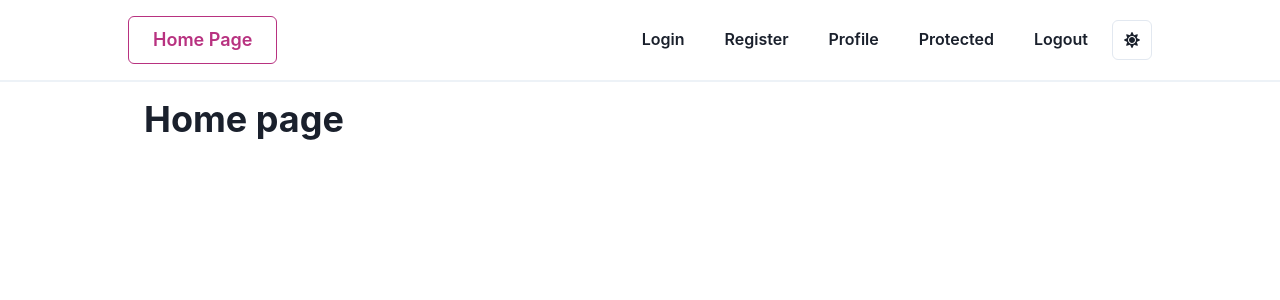
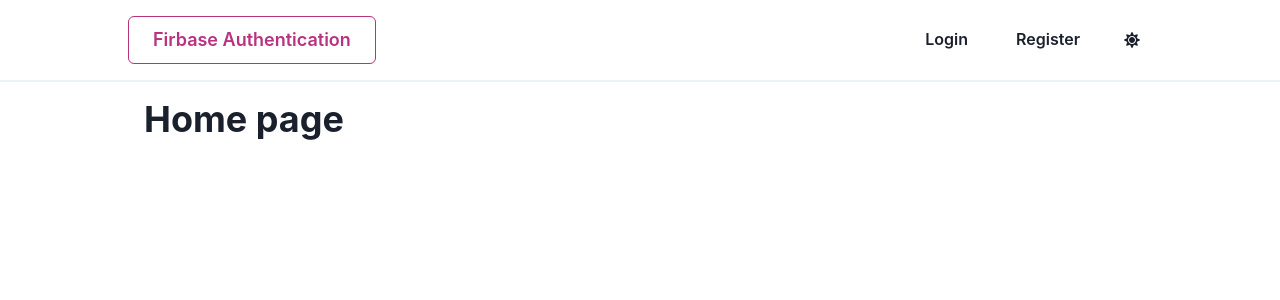
Before and after one commit to SHresTho12/iut_edumate, a React (Create React App) app: page / in a window 1280 px wide. Shown: the top 300 px of the page. Built offline with nearby package versions, Linux system fonts and the light colour scheme; no server answers.

Commit message:
Log out added

```diff
--- a/src/components/Navbar.jsx
+++ b/src/components/Navbar.jsx
@@ -8,35 +8,44 @@ import {
 } from '@chakra-ui/react'
 import React from 'react'
 import { FaMoon, FaSun } from 'react-icons/fa'
+import { useAuth } from '../Context/AuthContext'
 import Navlink from './Navlink'
 
 export function Navbar() {
   const { toggleColorMode } = useColorMode()
+  // const { logout, currentUSer } = useAuth()
+  const { logout, currentUSer } = useAuth()
 
   return (
     <Box
       borderBottom='2px'
       borderBottomColor={useColorModeValue('gray.100', 'gray.700')}
       mb={4}
+      py={4}
     >
-      <HStack py={4} justifyContent='flex-end' maxW='container.lg' mx='auto'>
-        <Navlink to='/' name='Home Page' size='lg' />
+      <HStack
+        justifyContent='flex-end'
+        maxW='container.lg'
+        mx='auto'
+        spacing={4}
+      >
+        <Navlink to='/' name='Firbase Authentication' size='lg' />
         <Spacer />
-        <Navlink to='/login' name='Login' />
-        <Navlink to='/register' name='Register' />
-        <Navlink to='/profile' name='Profile' />
-        <Navlink to='/protected-page' name='Protected' />
+        {!currentUSer && <Navlink to='/login' name='Login' />}
+        {!currentUSer && <Navlink to='/register' name='Register' />}
+        {currentUSer && <Navlink to='/profile' name='Profile' />}
+        {currentUSer && (
           <Navlink
             to='/logout'
             name='Logout'
             onClick={async e => {
               e.preventDefault()
-            // handle logout
-            alert('logout user')
+              await logout()
             }}
           />
+        )}
         <IconButton
-          variant='outline'
+          variant='ghost'
           icon={useColorModeValue(<FaSun />, <FaMoon />)}
           onClick={toggleColorMode}
           aria-label='toggle-dark-mode'
```
Lines whose indentation alone changed are shown as unchanged.
